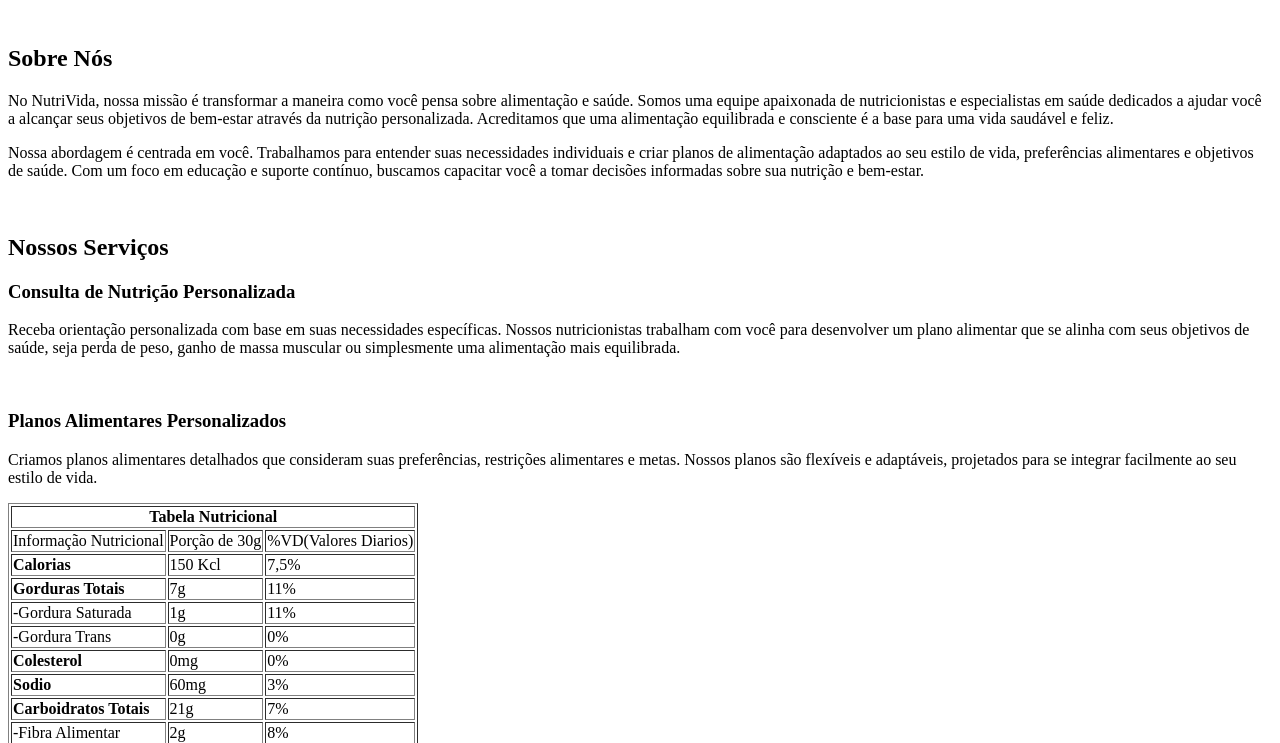
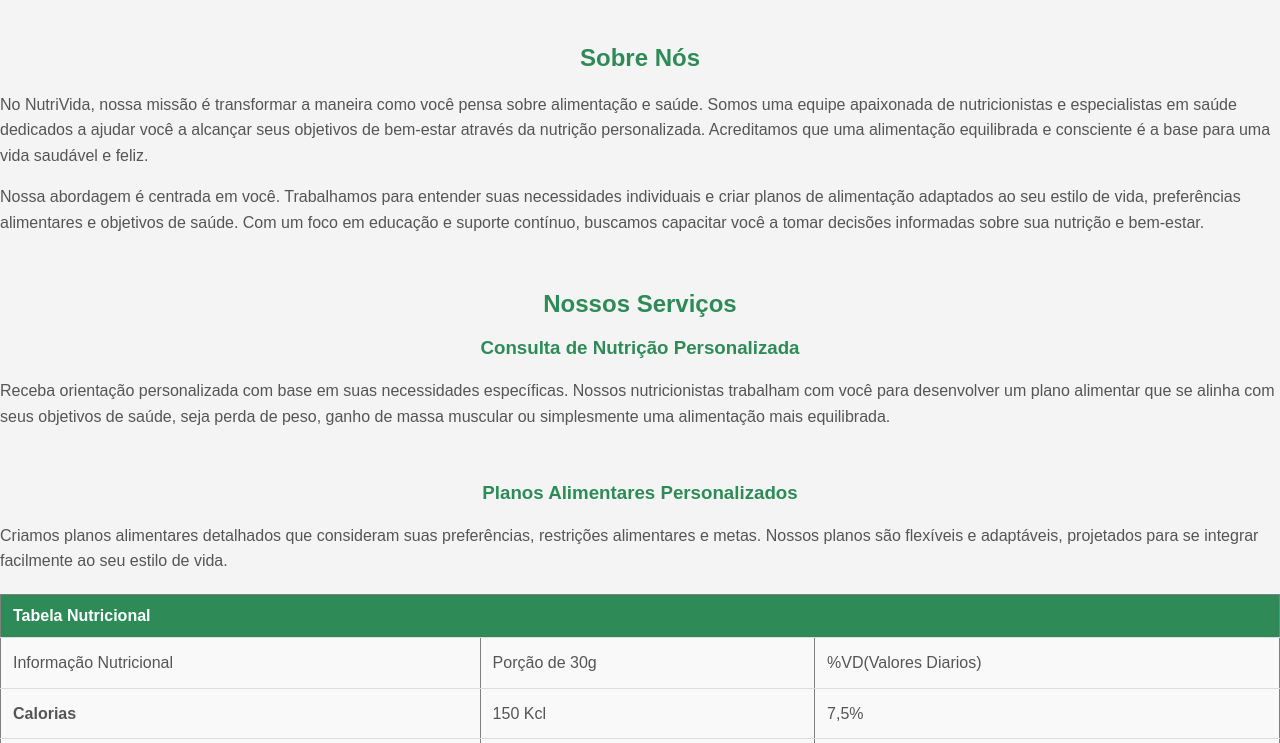
Before and after one commit to scooby-doo6141/NutriVida, a plain HTML site: page index.html in a window 1280 px wide. Shown: the part 83-826 px from the top of the page. Drawn offline with Linux system fonts and the light colour scheme.

Commit message:
Update index.html

```diff
--- a/index.html
+++ b/index.html
@@ -1,6 +1,8 @@
 <html lang="pt-br">
 <head>
-<meta charset="utf-8"  />
+  <meta charset="utf-8"  />
+ <title>NutriBom</title>
+ <link rel="stylesheet" type="text/css" href="style.css">
 </head>
 <title>NutriBom</title>
 <body>
```
